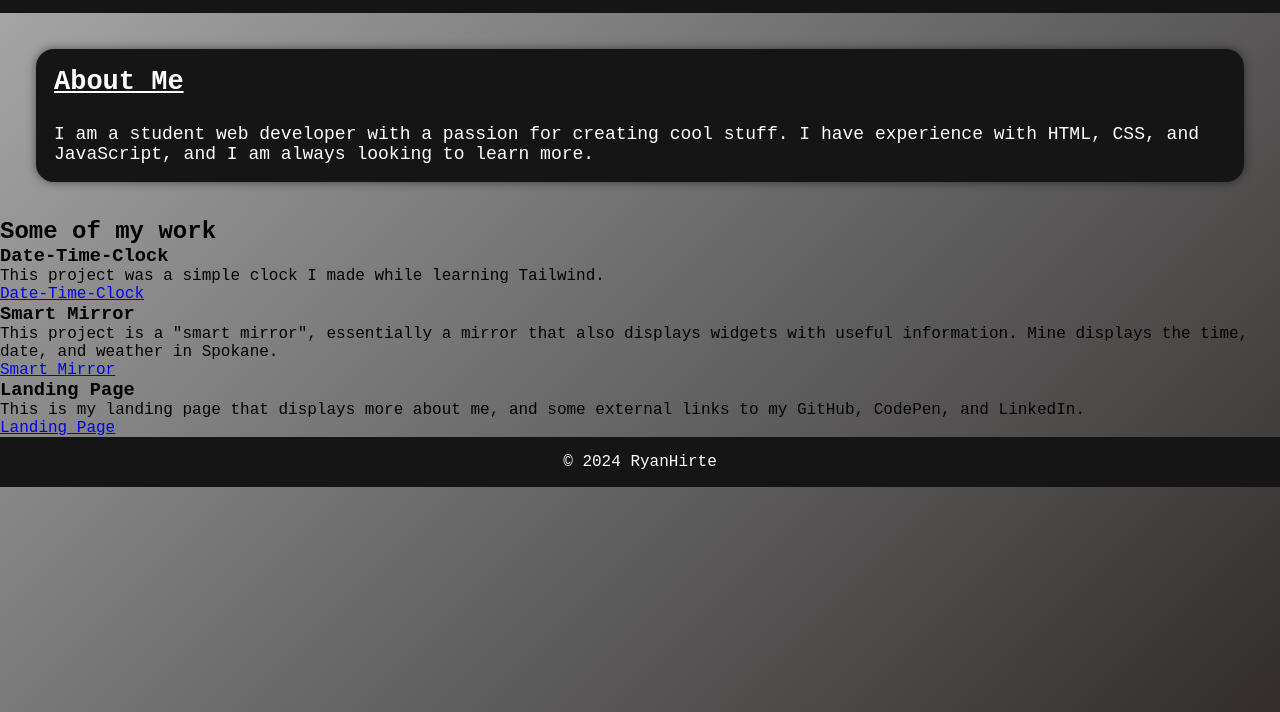
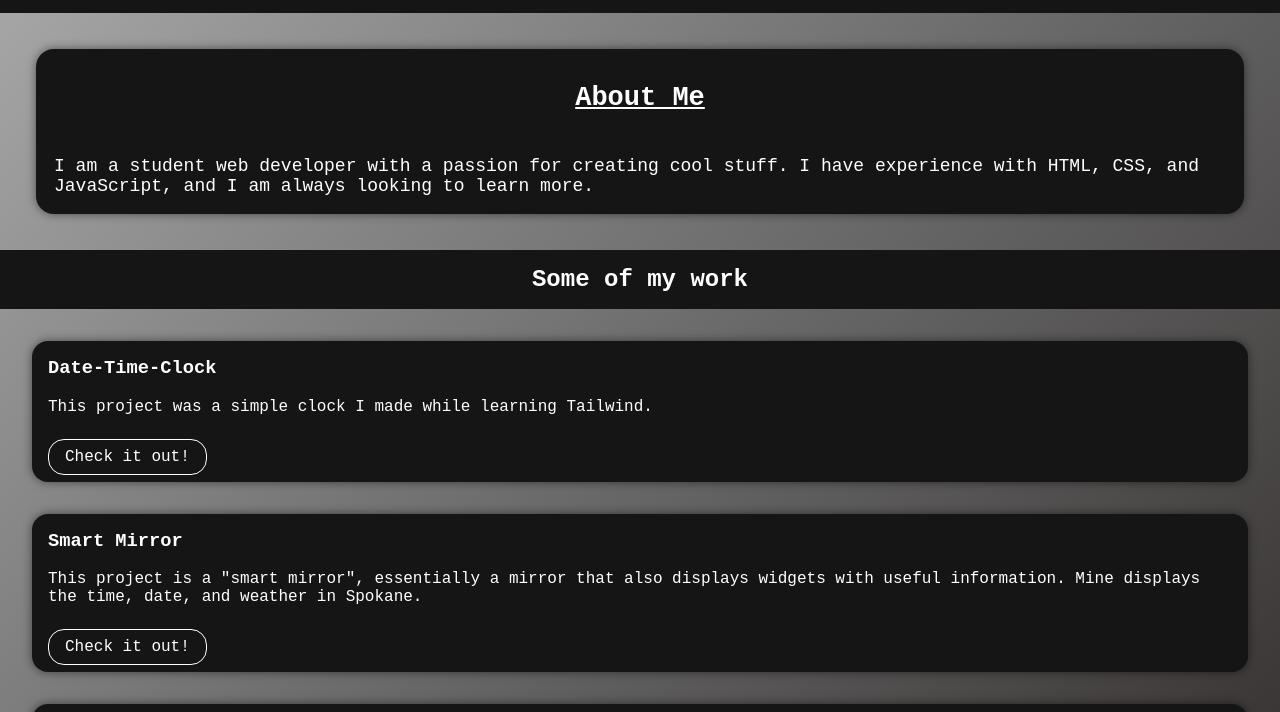
Before and after one commit to RyanHirte/RyanHirte.github.io, a plain HTML site: page index.html in a window 1280 px wide. Shown: the part 56-768 px from the top of the page. Drawn offline with Linux system fonts and the light colour scheme.

Commit message:
added more styles

```diff
--- a/index.html
+++ b/index.html
@@ -44,29 +44,29 @@
       </section>
       <section>
         <h2>Some of my work</h2>
-        <div>
+        <div class="project-card">
           <h3>Date-Time-Clock</h3>
           <p>This project was a simple clock I made while learning Tailwind.</p>
           <a href="https://date-time-tailwind-plum.vercel.app/"
-            >Date-Time-Clock</a
+            >Check it out!</a
           >
         </div>
-        <div>
+        <div class="project-card">
           <h3>Smart Mirror</h3>
           <p>
             This project is a "smart mirror", essentially a mirror that also
             displays widgets with useful information. Mine displays the time,
             date, and weather in Spokane.
           </p>
-          <a href="https://my-smart-mirror.netlify.app/">Smart Mirror</a>
+          <a href="https://my-smart-mirror.netlify.app/">Check it out!</a>
         </div>
-        <div>
+        <div class="project-card">
           <h3>Landing Page</h3>
           <p>
             This is my landing page that displays more about me, and some
             external links to my GitHub, CodePen, and LinkedIn.
           </p>
-          <a href="https://mylandingpagerh.netlify.app/">Landing Page</a>
+          <a href="https://mylandingpagerh.netlify.app/">Check it out!</a>
         </div>
       </section>
     </main>
--- a/style.css
+++ b/style.css
@@ -21,7 +21,8 @@ header {
   color: white;
 }
 
-footer {
+footer,
+section h2 {
   display: flex;
   justify-content: center;
   align-items: center;
@@ -45,6 +46,47 @@ footer {
   margin-bottom: 1em;
 }
 
+.project-card {
+  margin: 2em;
+  background-color: #151515;
+  border-radius: 1em;
+  color: white;
+  display: block;
+  padding: 1em;
+  box-shadow: 0 0 10px rgba(0, 0, 0, 0.5);
+}
+
+.project-card h3 {
+  margin-bottom: 1em;
+}
+
+.project-card p {
+  color: white;
+  margin: 1em 0;
+  padding-bottom: 1em;
+}
+
+a {
+  color: white;
+  text-decoration: none;
+  border: 1px solid white;
+  border-radius: 1rem;
+  padding: 0.5em 1em;
+  margin-bottom: 0.5em;
+}
+
+a:hover {
+  background-color: white;
+  color: black;
+  transition: 100ms;
+}
+
+a:active {
+  background-color: black;
+  color: white;
+  border-color: black;
+}
+
 /* Responsive design based on screen */
 
 @media screen and (max-width: 600px) {
```
